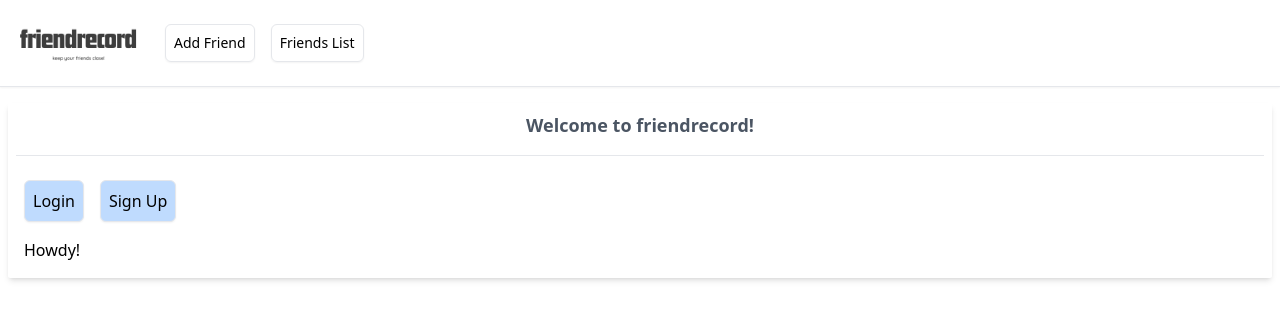
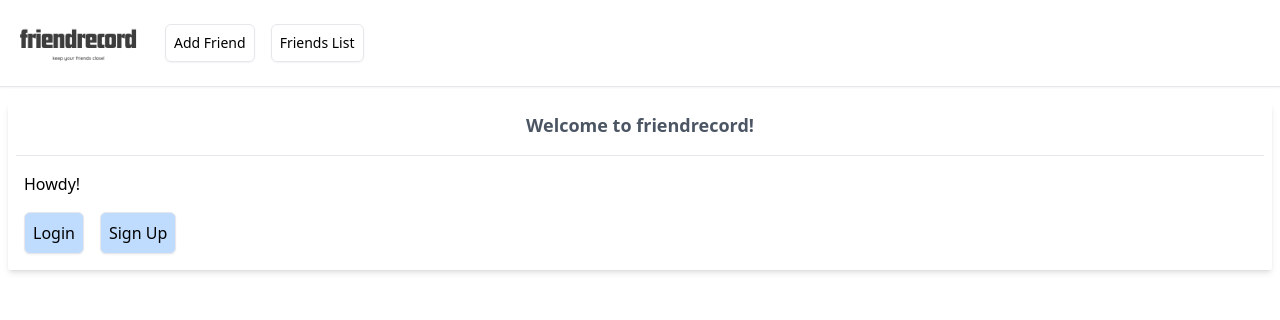
Before and after one commit to gregroyclark/friendrecord-react, a React (Vite) app: page / in a window 1280 px wide. Shown: the top 320 px of the page. Built offline with nearby package versions, Linux system fonts and the light colour scheme.

Commit message:
restructured markup

```diff
--- a/src/components/Home.jsx
+++ b/src/components/Home.jsx
@@ -19,6 +19,7 @@
         Welcome to friendrecord!
       </h1>
       <hr className='mb-4' />
+      <div className='m-2'>Howdy!</div>
       {isLoggedIn ? (
         <>
           <Link to={'/AddFriend'}>
@@ -46,7 +47,6 @@
           </Link>
         </>
       )}
-      <div className='m-2'>Howdy!</div>
     </div>
   );
 };
```
